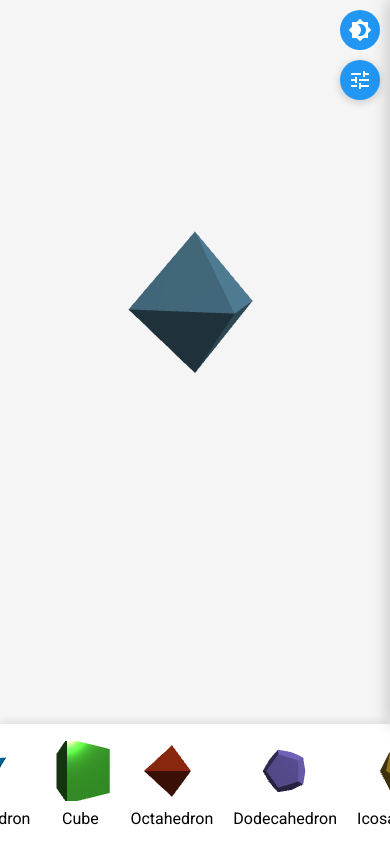
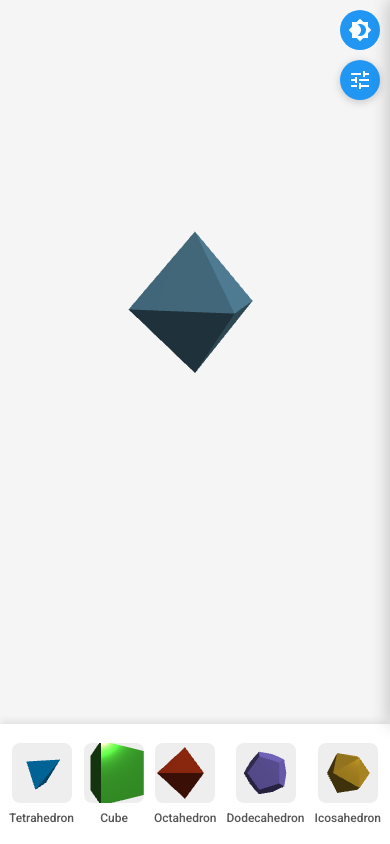
Before and after one commit to extrememission/platonic, a plain HTML site: page index.html in a window 390 px wide. Drawn offline with nearby package versions, Linux system fonts and the light colour scheme; animation ran at ten frames a second.

Commit message:
Update style.css

```diff
--- a/style.css
+++ b/style.css
@@ -184,4 +184,19 @@ input:checked + .slider:before {
   height: 60px;
   display: block;
   border-radius: 8px;
-  background: #
+  background: #eee;
+}
+.solid-wrapper span {
+  font-size: 12px;
+  font-weight: 500;
+  color: #555;
+}
+@media (max-width: 600px) {
+  #solidSelector {
+    gap: 10px;
+  }
+  .solid-preview {
+    width: 50px;
+    height: 50px;
+  }
+}
```
